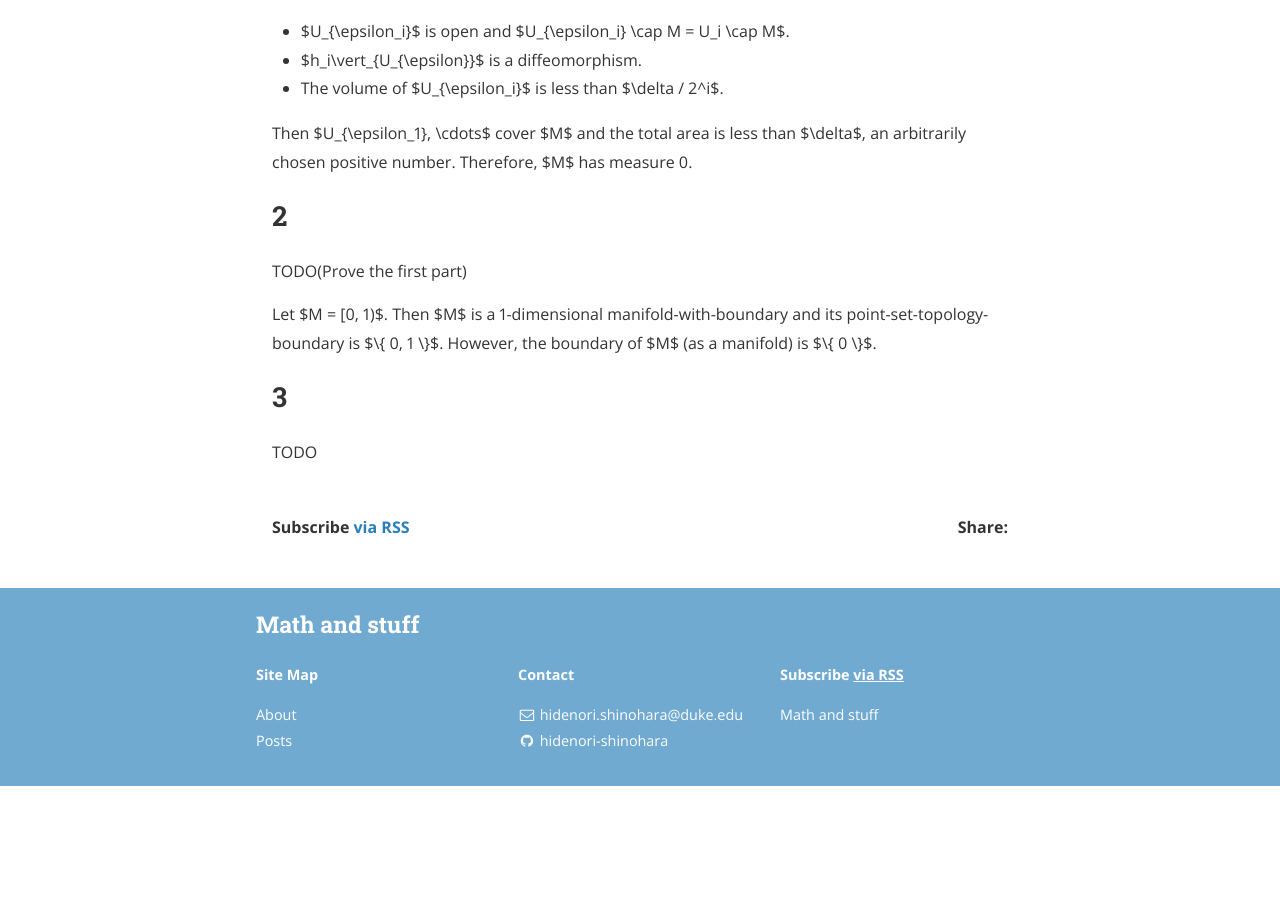
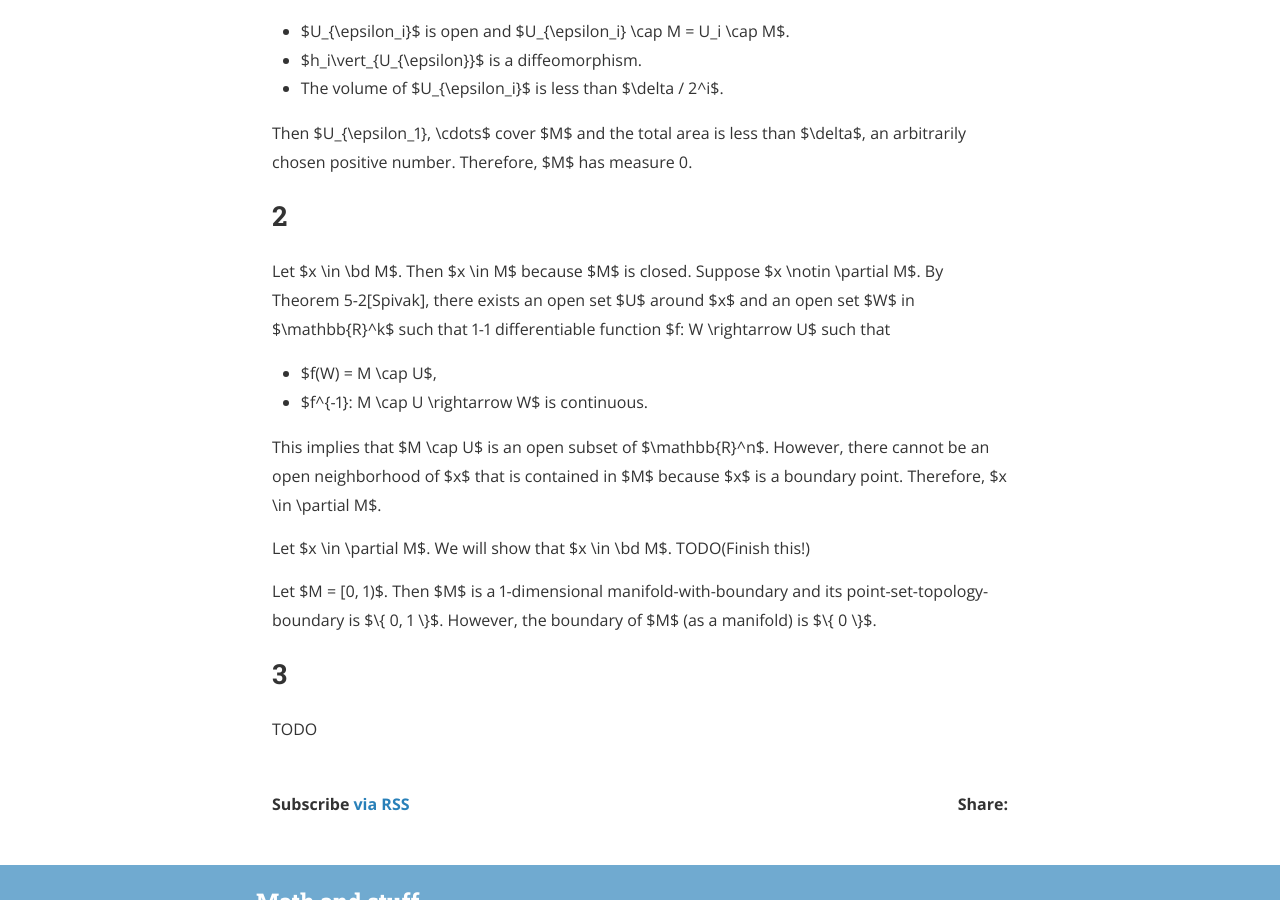
Before and after one commit to hidenori-shinohara/hidenori-shinohara.github.io, a Jekyll site: the page built from _posts/spivak/chapter5/2019-12-10-manifold-properties-ex-5-8.md, in a window 1280 px wide and 900 px high, scrolled down 1348 px. Built offline with Jekyll 4.4.1, drawn with Linux system fonts in a browser that asks for light colours; nearby versions of some CDN libraries; before the commit the page ends 2134 px from its top, so only the background shows below that.

Commit message:
Finish a little more [ex 5-8, spivak]

```diff
--- a/_layouts/default.html
+++ b/_layouts/default.html
@@ -26,6 +26,7 @@
                 Hom: ["\\text{Hom}",0],
                 Id: ["\\text{Id}",0],
                 cl: ["\\text{cl}",0],
+                bd: ["\\text{bd}",0],
                 End: ["\\text{End}",0],
                 Bd: ["\\text{Bd}(#1)",1],
                 Tor: ["\\text{Tor}(#1)",1],
--- a/_posts/spivak/chapter5/2019-12-10-manifold-properties-ex-5-8.md
+++ b/_posts/spivak/chapter5/2019-12-10-manifold-properties-ex-5-8.md
@@ -48,7 +48,23 @@ Therefore, $M$ has measure 0.
 
 ## 2
 
-TODO(Prove the first part)
+Let $x \in \bd M$.
+Then $x \in M$ because $M$ is closed.
+Suppose $x \notin \partial M$.
+By Theorem 5-2[Spivak],  there exists an open set $U$ around $x$ and an open set $W$ in $\mathbb{R}^k$ such that 1-1 differentiable function $f: W \rightarrow U$ such that
+
+* $f(W) = M \cap U$,
+* $f^{-1}: M \cap U \rightarrow W$ is continuous.
+
+This implies that $M \cap U$ is an open subset of $\mathbb{R}^n$.
+However, there cannot be an open neighborhood of $x$ that is contained in $M$ because $x$ is a boundary point.
+Therefore, $x \in \partial M$.
+
+Let $x \in \partial M$.
+We will show that $x \in \bd M$.
+TODO(Finish this!)
+
+
 
 Let $M = [0, 1)$.
 Then $M$ is a 1-dimensional manifold-with-boundary and its point-set-topology-boundary is $\\{ 0, 1 \\}$.
```
